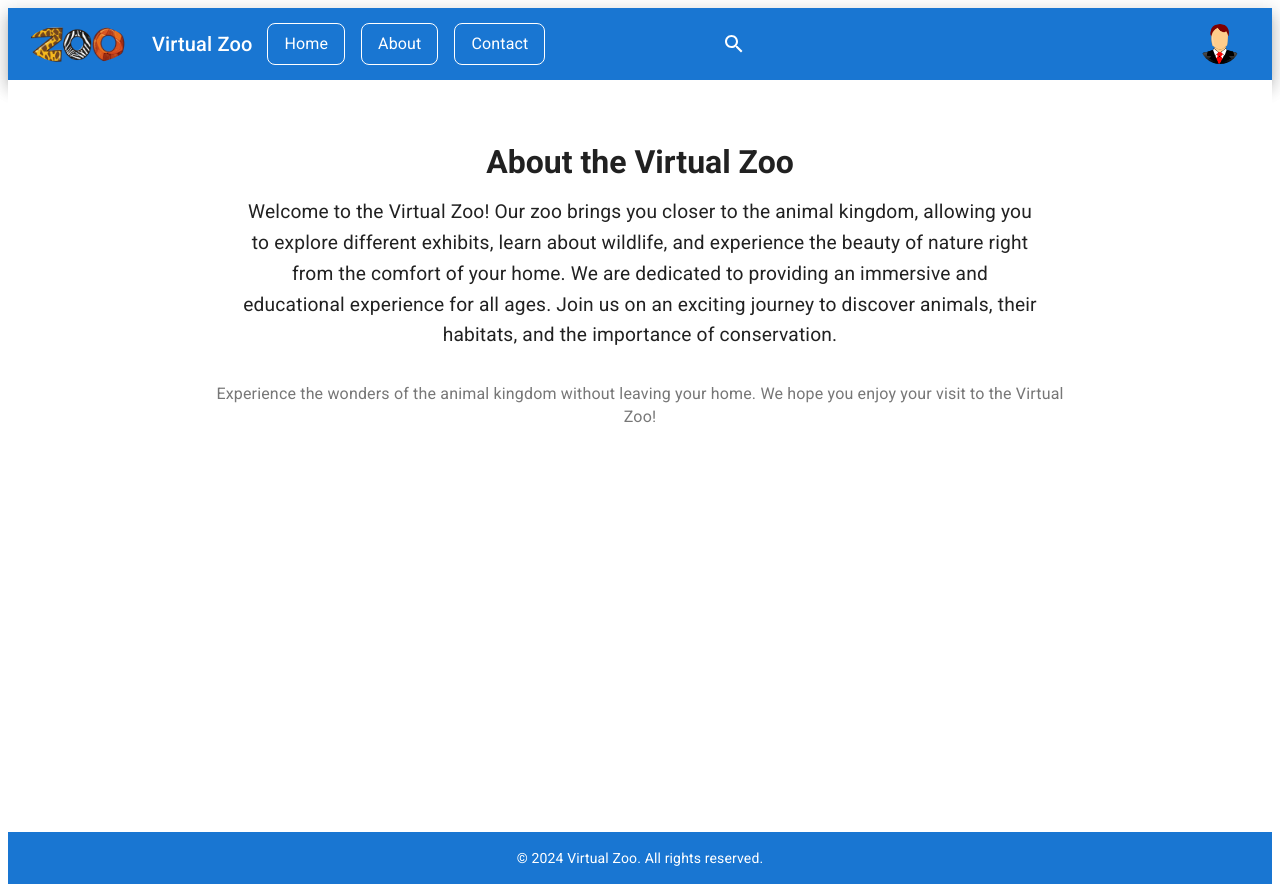
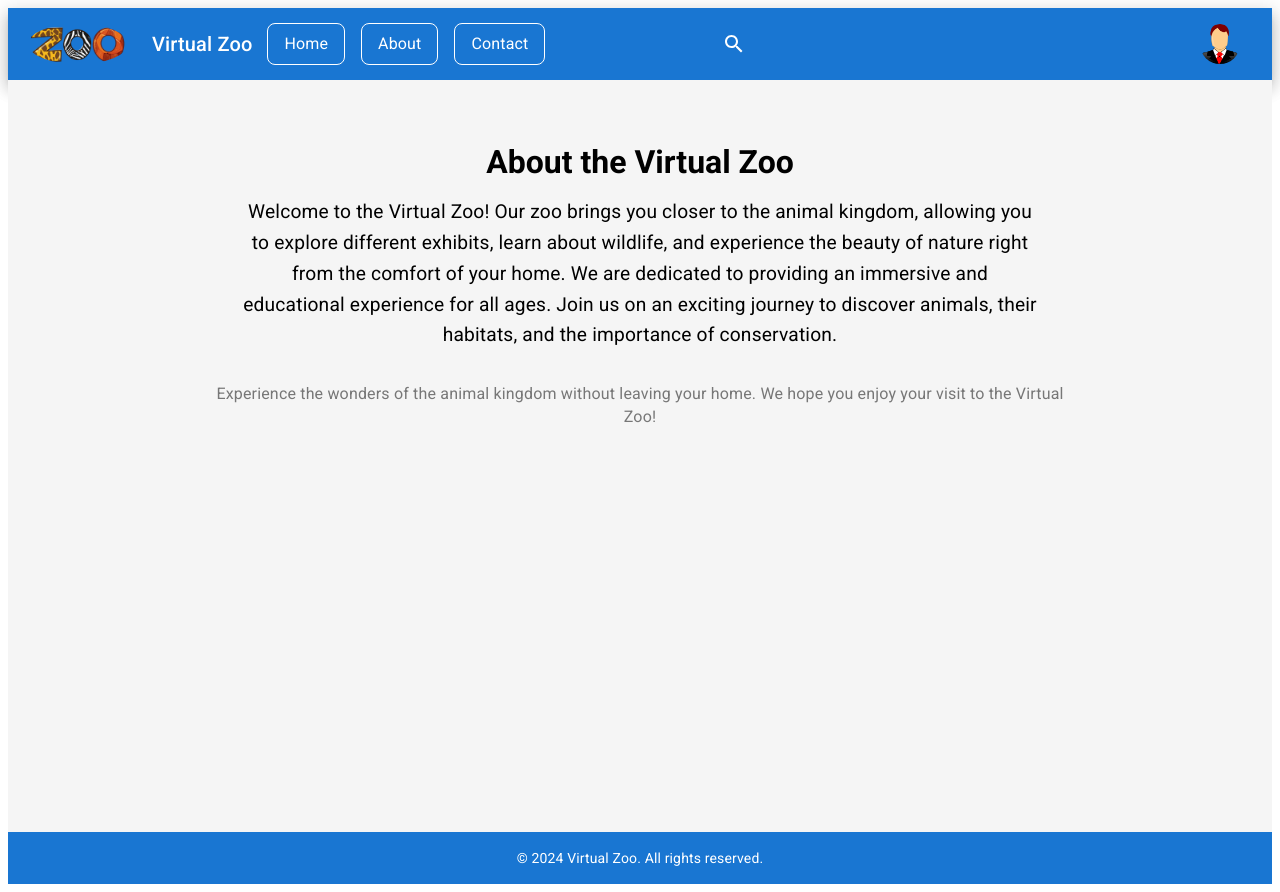
Before and after one commit to Nadav2503/FinalProjectFullStackFront, a React (Vite) app: page /about in a window 1280 px wide. Built offline with nearby package versions, Linux system fonts and the light colour scheme.

Commit message:
add the theme provider to app.jsx to apply on all the project

```diff
--- a/src/App.jsx
+++ b/src/App.jsx
@@ -2,13 +2,16 @@ import React from "react";
 import { BrowserRouter } from "react-router-dom";
 import Layout from "./components/layout/Layout";
 import Router from "./routers/Router";
+import CustomThemeProvider from "./providers/CustomThemeProvider";
 
 export default function App() {
   return (
     <BrowserRouter>
-      <Layout>
-        <Router />
-      </Layout>
+      <CustomThemeProvider>
+        <Layout>
+          <Router />
+        </Layout>
+      </CustomThemeProvider>
     </BrowserRouter>
   );
 }
```
